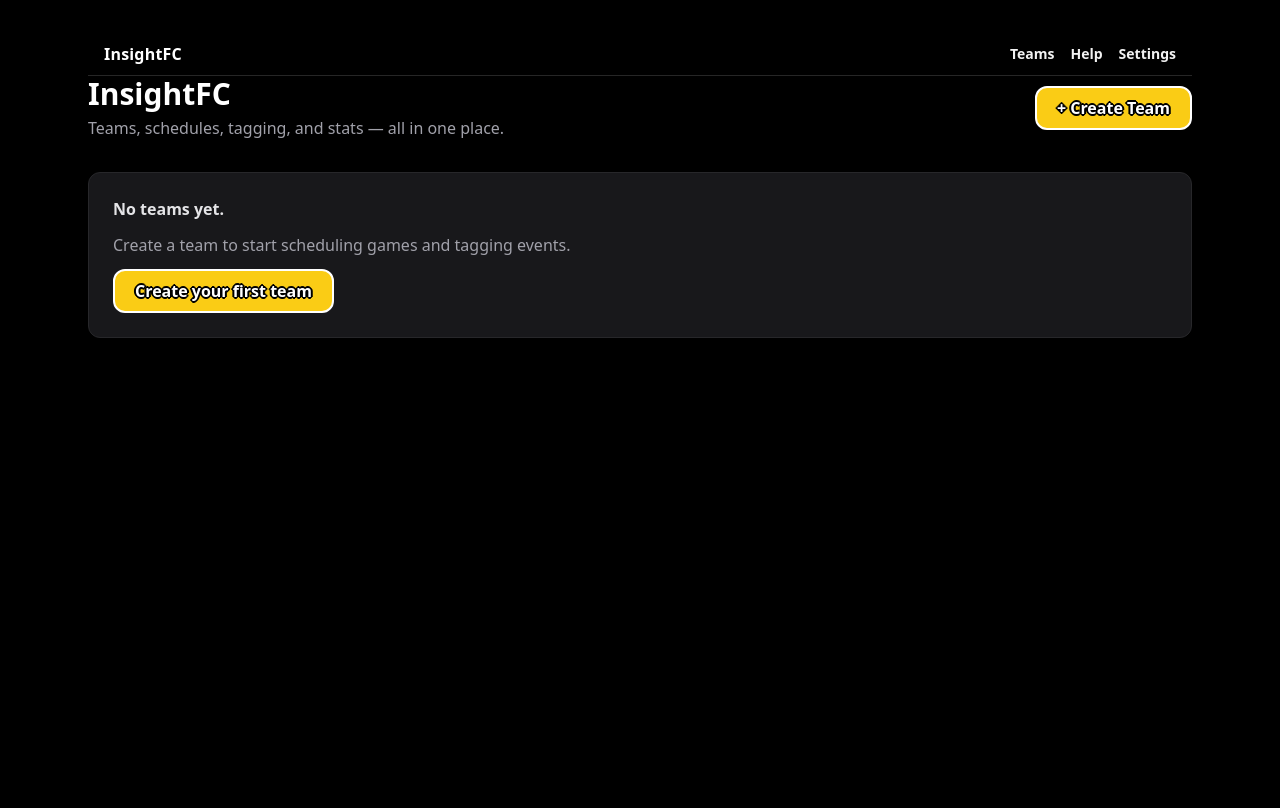
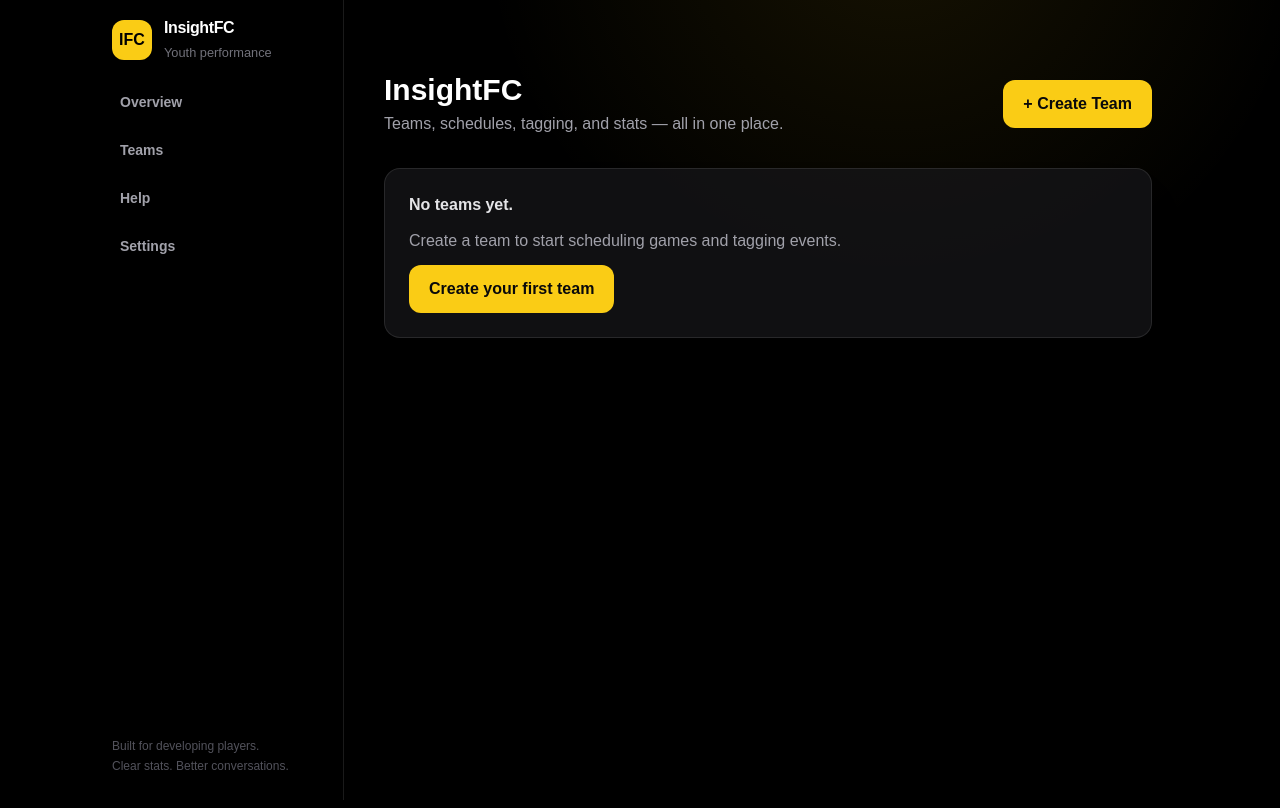
Before and after one commit to Jkidd173/insightfc, a Next.js app: page / in a window 1280 px wide. Shown: the top 808 px of the page. Built offline with nearby package versions, Linux system fonts and the light colour scheme.

Commit message:
InsightFC 2.0 UI redesign

```diff
--- a/app/(app)/layout.tsx
+++ b/app/(app)/layout.tsx
@@ -1,58 +1,23 @@
-// app/(app)/layout.tsx
 import React from "react";
 import Link from "next/link";
 
+const nav = [
+  ["Overview","/"],["Teams","/teams"],["Help","/help"],["Settings","/settings"]
+];
 export default function AppLayout({ children }: { children: React.ReactNode }) {
-  return (
-    <div>
-      <header
-        style={{
-          height: 44,
-          display: "flex",
-          alignItems: "center",
-          justifyContent: "space-between",
-          padding: "0 16px",
-          borderBottom: "1px solid rgba(255,255,255,0.15)",
-          position: "sticky",
-          top: 0,
-          background: "black",
-          zIndex: 100,
-        }}
-      >
-        <Link
-          href="/"
-          style={{
-            fontWeight: 900,
-            textDecoration: "none",
-            color: "white",
-            letterSpacing: 0.2,
-          }}
-        >
-          InsightFC
-        </Link>
-
-        <nav style={{ display: "flex", gap: 16 }}>
-          <Link href="/teams" style={linkStyle}>
-            Teams
-          </Link>
-          <Link href="/help" style={linkStyle}>
-            Help
-          </Link>
-          <Link href="/settings" style={linkStyle}>
-            Settings
-          </Link>
-        </nav>
-      </header>
-
-      <main>{children}</main>
+ return <div className="min-h-screen md:flex">
+   <aside className="border-b border-white/10 bg-black/30 backdrop-blur-xl md:fixed md:inset-y-0 md:w-64 md:border-b-0 md:border-r">
+    <div className="flex h-20 items-center justify-between px-6 md:justify-start">
+      <Link href="/" className="flex items-center gap-3 text-white no-underline">
+       <span className="grid h-10 w-10 place-items-center rounded-xl bg-yellow-400 font-black text-black">IFC</span>
+       <span><b className="block tracking-tight">InsightFC</b><small className="text-zinc-500">Youth performance</small></span>
+      </Link>
     </div>
-  );
+    <nav className="flex gap-2 overflow-x-auto px-4 pb-4 md:block md:space-y-1">
+     {nav.map(([label,href])=><Link key={href} href={href} className="block whitespace-nowrap rounded-xl px-4 py-3 text-sm font-semibold text-zinc-400 no-underline transition hover:bg-white/5 hover:text-white">{label}</Link>)}
+    </nav>
+    <div className="hidden px-6 md:absolute md:bottom-6 md:block"><p className="text-xs leading-5 text-zinc-600">Built for developing players.<br/>Clear stats. Better conversations.</p></div>
+   </aside>
+   <main className="min-w-0 flex-1 md:ml-64"><div className="mx-auto max-w-7xl px-5 py-8 md:px-10 md:py-10">{children}</div></main>
+ </div>
 }
-
-const linkStyle: React.CSSProperties = {
-  textDecoration: "none",
-  color: "white",
-  fontWeight: 800,
-  fontSize: 14,
-  opacity: 0.95,
-};
--- a/app/(app)/teams/[teamId]/layout.tsx
+++ b/app/(app)/teams/[teamId]/layout.tsx
@@ -1,73 +1,13 @@
 "use client";
-
-import React from "react";
-import Link from "next/link";
-import { useParams } from "next/navigation";
-
-function looksLikeUuid(v: string) {
-  return /^[0-9a-f]{8}-[0-9a-f]{4}-[0-9a-f]{4}-[0-9a-f]{4}-[0-9a-f]{12}$/i.test(v);
+import React from "react"; import Link from "next/link"; import {useParams,usePathname} from "next/navigation";
+export default function TeamLayout({children}:{children:React.ReactNode}){
+ const params=useParams(), pathname=usePathname(), teamId=(params?.teamId as string)||""; const base=`/teams/${teamId}`;
+ const tabs=[["Overview",base],["Schedule",`${base}/schedule`],["In progress",`${base}/in-progress`],["Completed",`${base}/completed`],["Players",`${base}/players`]];
+ return <div className="space-y-7">
+  <div><Link href="/teams" className="text-sm font-semibold text-zinc-500 no-underline hover:text-white">← All teams</Link>
+   <nav className="mt-5 flex gap-1 overflow-x-auto rounded-2xl border border-white/10 bg-white/[.025] p-1.5">
+    {tabs.map(([label,href])=><Link key={href} href={href} className={`whitespace-nowrap rounded-xl px-4 py-2.5 text-sm font-semibold no-underline transition ${pathname===href?"bg-yellow-400 text-black":"text-zinc-400 hover:bg-white/5 hover:text-white"}`}>{label}</Link>)}
+   </nav>
+  </div>{children}
+ </div>
 }
-
-export default function TeamLayout({ children }: { children: React.ReactNode }) {
-  const params = useParams();
-  const teamId = (params?.teamId as string | undefined) ?? "";
-
-  if (!looksLikeUuid(teamId)) {
-    return (
-      <div style={{ padding: 24, maxWidth: 900, margin: "0 auto" }}>
-        <h1 style={{ fontSize: 26, fontWeight: 950, marginBottom: 8 }}>
-          Invalid Team Link
-        </h1>
-        <div style={{ opacity: 0.85, marginBottom: 14 }}>
-          That URL doesn’t contain a valid team id.
-        </div>
-        <Link href="/teams" style={btnStyle}>
-          Go to Teams
-        </Link>
-      </div>
-    );
-  }
-
-  return (
-    <div style={{ padding: 24, maxWidth: 1000, margin: "0 auto" }}>
-      <div style={{ display: "flex", gap: 10, flexWrap: "wrap", marginBottom: 14 }}>
-        <Link href={`/teams/${teamId}`} style={tabStyle}>
-          Team Home
-        </Link>
-        <Link href={`/teams/${teamId}/schedule`} style={tabStyle}>
-          Schedule
-        </Link>
-        <Link href={`/teams/${teamId}/in-progress`} style={tabStyle}>
-          In Progress
-        </Link>
-        <Link href={`/teams/${teamId}/completed`} style={tabStyle}>
-          Completed
-        </Link>
-        <Link href={`/teams/${teamId}/players`} style={tabStyle}>
-          Players
-        </Link>
-      </div>
-
-      {children}
-    </div>
-  );
-}
-
-const tabStyle: React.CSSProperties = {
-  padding: "10px 14px",
-  borderRadius: 12,
-  fontWeight: 950,
-  border: "1px solid rgba(255,255,255,0.18)",
-  textDecoration: "none",
-  color: "inherit",
-};
-
-const btnStyle: React.CSSProperties = {
-  padding: "10px 14px",
-  borderRadius: 12,
-  fontWeight: 950,
-  border: "1px solid rgba(255,255,255,0.18)",
-  textDecoration: "none",
-  color: "inherit",
-  display: "inline-block",
-};
--- a/app/(app)/teams/[teamId]/page.tsx
+++ b/app/(app)/teams/[teamId]/page.tsx
@@ -1,128 +1,17 @@
 "use client";
-
-import React, { useEffect, useState } from "react";
-import { useParams } from "next/navigation";
-import Link from "next/link";
-import { supabase } from "@/lib/supabaseClient";
-
-type Team = {
-  id: string;
-  name: string;
-  season: string;
-};
-
-export default function TeamHomePage() {
-  const params = useParams();
-  const teamId = (params?.teamId as string | undefined) ?? "";
-
-  const [team, setTeam] = useState<Team | null>(null);
-  const [loading, setLoading] = useState(true);
-  const [error, setError] = useState<string | null>(null);
-
-  async function loadTeam() {
-    setError(null);
-    setLoading(true);
-    try {
-      const { data, error } = await supabase
-        .from("teams")
-        .select("id,name,season")
-        .eq("id", teamId)
-        .single();
-
-      if (error) throw error;
-      setTeam(data as Team);
-    } catch (e: any) {
-      setError(e?.message ?? "Failed to load team.");
-      setTeam(null);
-    } finally {
-      setLoading(false);
-    }
-  }
-
-  useEffect(() => {
-    if (!teamId) return;
-    loadTeam();
-  }, [teamId]);
-
-  if (!teamId) {
-    return <div style={{ padding: 24 }}>Missing team id.</div>;
-  }
-
-  if (loading) {
-    return <div style={{ padding: 24, opacity: 0.85 }}>Loading team…</div>;
-  }
-
-  if (error) {
-    return (
-      <div style={{ padding: 24 }}>
-        <div style={{ color: "#ff6666", fontWeight: 950 }}>{error}</div>
-        <button
-          onClick={loadTeam}
-          style={{
-            marginTop: 12,
-            padding: "10px 14px",
-            borderRadius: 12,
-            fontWeight: 900,
-            cursor: "pointer",
-            border: "1px solid rgba(255,255,255,0.2)",
-            background: "transparent",
-            color: "inherit",
-          }}
-        >
-          Retry
-        </button>
-      </div>
-    );
-  }
-
-  if (!team) {
-    return <div style={{ padding: 24 }}>Team not found.</div>;
-  }
-
-  return (
-    <div>
-      <h1 style={{ fontSize: 34, fontWeight: 950, margin: 0 }}>{team.name}</h1>
-      <div style={{ opacity: 0.85, marginTop: 6 }}>{team.season}</div>
-
-      <div
-        style={{
-          marginTop: 16,
-          border: "1px solid rgba(255,255,255,0.15)",
-          borderRadius: 14,
-          padding: 16,
-        }}
-      >
-        <div style={{ fontWeight: 950, marginBottom: 8 }}>
-          Team overview (coming soon)
-        </div>
-        <div style={{ opacity: 0.85 }}>
-          Record, trends, top actions, and player leaders will live here.
-        </div>
-      </div>
-
-      <div style={{ marginTop: 16, display: "flex", gap: 10, flexWrap: "wrap" }}>
-        <Link href={`/teams/${teamId}/schedule`} style={btn}>
-          Go to Schedule →
-        </Link>
-        <Link href={`/teams/${teamId}/in-progress`} style={btn}>
-          Go to In Progress →
-        </Link>
-        <Link href={`/teams/${teamId}/completed`} style={btn}>
-          Go to Completed →
-        </Link>
-        <Link href={`/teams/${teamId}/players`} style={btn}>
-          Go to Players →
-        </Link>
-      </div>
-    </div>
-  );
+import {useEffect,useState} from "react"; import {useParams} from "next/navigation"; import Link from "next/link"; import {supabase} from "@/lib/supabaseClient";
+type Team={id:string;name:string;season:string};
+export default function TeamHomePage(){
+ const {teamId}=useParams() as {teamId:string}; const [team,setTeam]=useState<Team|null>(null); const [loading,setLoading]=useState(true); const [error,setError]=useState<string|null>(null);
+ useEffect(()=>{(async()=>{try{const {data,error}=await supabase.from("teams").select("id,name,season").eq("id",teamId).single();if(error)throw error;setTeam(data as Team)}catch(e:any){setError(e?.message||"Failed to load team.")}finally{setLoading(false)}})()},[teamId]);
+ if(loading)return <div className="card text-zinc-400">Loading team workspace…</div>;
+ if(error||!team)return <div className="card border-red-500/20 text-red-300">{error||"Team not found."}</div>;
+ return <div className="space-y-7">
+  <header className="flex flex-col gap-5 lg:flex-row lg:items-end lg:justify-between"><div><div className="eyebrow">Team workspace</div><h1 className="page-title mt-2">{team.name}</h1><p className="muted mt-2">{team.season||"Current season"} · Player development hub</p></div><Link href={`/teams/${teamId}/schedule`} className="btn-yellow">+ Schedule match</Link></header>
+  <div className="grid gap-4 sm:grid-cols-2 xl:grid-cols-4">
+   {[["Players","Roster & profiles","Manage roster"],["Matches","Schedule & video","View schedule"],["Analysis","Player actions","Review games"],["Highlights","Players & team","Coming soon"]].map(([a,b,c])=><div className="stat-card" key={a}><p className="text-xs font-bold uppercase tracking-wider text-zinc-500">{a}</p><p className="mt-3 text-2xl font-bold">{b}</p><p className="mt-4 text-sm text-yellow-400">{c} →</p></div>)}
+  </div>
+  <div className="grid gap-5 lg:grid-cols-[1.5fr_1fr]"><section className="card"><div className="flex items-center justify-between"><div><p className="eyebrow">Development</p><h2 className="mt-2 text-xl font-bold">Team activity</h2></div><span className="rounded-full bg-white/5 px-3 py-1 text-xs text-zinc-400">Season view</span></div><div className="mt-8 rounded-xl border border-dashed border-white/10 px-5 py-10 text-center"><p className="font-semibold">Your performance story starts here</p><p className="muted mx-auto mt-2 max-w-md text-sm">As matches are analyzed, touches, passing, carries, recoveries and other age-appropriate development stats will appear here.</p></div></section>
+  <aside className="card"><p className="eyebrow">Quick actions</p><div className="mt-4 space-y-2"><Link className="btn-ghost w-full justify-between" href={`/teams/${teamId}/players`}>Manage players <span>→</span></Link><Link className="btn-ghost w-full justify-between" href={`/teams/${teamId}/schedule`}>Schedule match <span>→</span></Link><Link className="btn-ghost w-full justify-between" href={`/teams/${teamId}/in-progress`}>Active analysis <span>→</span></Link><Link className="btn-ghost w-full justify-between" href={`/teams/${teamId}/completed`}>Match archive <span>→</span></Link></div></aside></div>
+ </div>
 }
-
-const btn: React.CSSProperties = {
-  padding: "10px 14px",
-  borderRadius: 12,
-  fontWeight: 950,
-  border: "1px solid rgba(255,255,255,0.18)",
-  textDecoration: "none",
-  color: "inherit",
-};
--- a/app/(app)/teams/page.tsx
+++ b/app/(app)/teams/page.tsx
@@ -1,113 +1,23 @@
-// app/(app)/teams/page.tsx
 import Link from "next/link";
 import { redirect } from "next/navigation";
 import { createClient } from "@/lib/supabase/server";
-
-type TeamRow = {
-  id: string;
-  name: string | null;
-  created_at?: string | null;
-};
-
-export default async function TeamsPage() {
-  const supabase = await createClient();
-
-  const {
-    data: { user },
-    error: userError,
-  } = await supabase.auth.getUser();
-
-  if (userError || !user) {
-    redirect("/login");
-  }
-
-  const { data: teams, error: teamsError } = await supabase
-    .from("teams")
-    .select("id, name, created_at")
-    .order("created_at", { ascending: false });
-
-  return (
-    <div className="mx-auto max-w-5xl px-6 py-10">
-      <div className="mb-8 flex items-center justify-between gap-4">
-        <div>
-          <h1 className="text-3xl font-bold">Teams</h1>
-          <p className="mt-2 text-sm text-white/70">
-            Debug view for Supabase teams loading.
-          </p>
-        </div>
-
-        <Link
-          href="/teams/create"
-          className="rounded-xl bg-yellow-400 px-5 py-3 font-semibold text-black"
-        >
-          Create Team
-        </Link>
-      </div>
-
-      <div className="mb-6 rounded-2xl border border-white/10 p-4">
-        <h2 className="text-lg font-semibold">Debug Info</h2>
-        <div className="mt-3 space-y-2 text-sm text-white/80">
-          <p>
-            <span className="font-semibold">Logged in user:</span>{" "}
-            {user.email ?? user.id}
-          </p>
-          <p>
-            <span className="font-semibold">User ID:</span> {user.id}
-          </p>
-          <p>
-            <span className="font-semibold">Teams error:</span>{" "}
-            {teamsError ? teamsError.message : "none"}
-          </p>
-          <p>
-            <span className="font-semibold">Teams count:</span>{" "}
-            {teams ? teams.length : 0}
-          </p>
-        </div>
-      </div>
-
-      {teamsError ? (
-        <div className="mb-6 rounded-2xl border border-red-500/40 bg-red-500/10 px-4 py-3 text-sm text-red-200">
-          Failed to load teams: {teamsError.message}
-        </div>
-      ) : null}
-
-      <div className="mb-6 rounded-2xl border border-white/10 p-4">
-        <h2 className="text-lg font-semibold">Raw Teams Data</h2>
-        <pre className="mt-3 overflow-x-auto whitespace-pre-wrap break-words text-sm text-white/70">
-          {JSON.stringify(teams, null, 2)}
-        </pre>
-      </div>
-
-      {teams && teams.length > 0 ? (
-        <div className="grid gap-4 sm:grid-cols-2 lg:grid-cols-3">
-          {teams.map((team: TeamRow) => (
-            <Link
-              key={team.id}
-              href={`/teams/${team.id}`}
-              className="block rounded-2xl border border-white/10 p-5 transition hover:border-white/30"
-            >
-              <h2 className="text-xl font-semibold">
-                {team.name || "Untitled Team"}
-              </h2>
-              <p className="mt-2 break-all text-sm text-white/60">
-                Team ID: {team.id}
-              </p>
-              {team.created_at ? (
-                <p className="mt-2 text-xs text-white/50">
-                  Created: {new Date(team.created_at).toLocaleString()}
-                </p>
-              ) : null}
-            </Link>
-          ))}
-        </div>
-      ) : (
-        <div className="rounded-2xl border border-white/10 p-8 text-center">
-          <h2 className="text-xl font-semibold">No teams returned</h2>
-          <p className="mt-2 text-sm text-white/70">
-            This means the query returned an empty array.
-          </p>
-        </div>
-      )}
-    </div>
-  );
+type TeamRow={id:string;name:string|null;season?:string|null;created_at?:string|null};
+export default async function TeamsPage(){
+ const supabase=await createClient(); const {data:{user},error:userError}=await supabase.auth.getUser();
+ if(userError||!user) redirect("/login");
+ const {data:teams,error}=await supabase.from("teams").select("id,name,season,created_at").order("created_at",{ascending:false});
+ return <div className="space-y-8">
+  <header className="flex flex-col gap-5 sm:flex-row sm:items-end sm:justify-between">
+   <div><div className="eyebrow">Club workspace</div><h1 className="page-title mt-2">Your teams</h1><p className="muted mt-2 max-w-xl">Manage rosters, matches and player development from one place.</p></div>
+   <Link href="/teams/create" className="btn-yellow">+ Add team</Link>
+  </header>
+  {error?<div className="card border-red-500/20 text-red-300">We couldn’t load your teams. Please try again.</div>:null}
+  {teams?.length?<div className="grid gap-4 sm:grid-cols-2 xl:grid-cols-3">{teams.map((team:TeamRow)=>
+   <Link key={team.id} href={`/teams/${team.id}`} className="group card block no-underline transition hover:-translate-y-0.5 hover:border-yellow-400/30">
+    <div className="mb-8 flex items-start justify-between"><div className="grid h-12 w-12 place-items-center rounded-xl bg-yellow-400/10 text-lg font-black text-yellow-400">{(team.name||"T").slice(0,2).toUpperCase()}</div><span className="text-zinc-600 transition group-hover:text-yellow-400">↗</span></div>
+    <h2 className="text-xl font-bold text-white">{team.name||"Untitled team"}</h2><p className="mt-1 text-sm text-zinc-500">{team.season||"Season not set"}</p>
+    <div className="mt-5 border-t border-white/10 pt-4 text-xs font-semibold uppercase tracking-wider text-zinc-500">Open team workspace</div>
+   </Link>)}</div>:
+   <div className="card py-14 text-center"><div className="mx-auto mb-4 grid h-14 w-14 place-items-center rounded-2xl bg-yellow-400/10 text-yellow-400">＋</div><h2 className="text-xl font-bold">Build your first roster</h2><p className="muted mx-auto mt-2 max-w-md">Add a team to begin scheduling matches, adding players and tracking development.</p><Link href="/teams/create" className="btn-yellow mt-6">Create team</Link></div>}
+ </div>
 }
--- a/app/globals.css
+++ b/app/globals.css
@@ -1,76 +1,25 @@
-/* app/globals.css */
 @tailwind base;
 @tailwind components;
 @tailwind utilities;
 
-html,
+:root { color-scheme: dark; }
+html, body { min-height: 100%; }
 body {
-  height: 100%;
+  margin: 0; background:
+  radial-gradient(circle at 70% -10%, rgba(250,204,21,.09), transparent 26rem),
+  #08090b; color: #f4f4f5; font-family: Arial, Helvetica, sans-serif;
 }
-
-body {
-  background: #000;
-  color: #fff;
+* { box-sizing: border-box; }
+::selection { background:#facc15; color:#09090b; }
+@layer components {
+ .card { @apply rounded-2xl border border-white/10 bg-zinc-900/70 p-6 shadow-2xl shadow-black/10; }
+ .muted { @apply text-zinc-400; }
+ .input { @apply w-full rounded-xl border border-white/10 bg-black/40 px-4 py-3 text-white placeholder:text-zinc-600 outline-none transition focus:border-yellow-400/70 focus:ring-2 focus:ring-yellow-400/10; }
+ .select { @apply rounded-xl border border-white/10 bg-black/40 px-4 py-3 text-white outline-none focus:border-yellow-400/70; }
+ .btn-yellow { @apply inline-flex items-center justify-center rounded-xl bg-yellow-400 px-5 py-3 font-bold text-zinc-950 transition hover:bg-yellow-300 active:scale-[.98]; }
+ .btn-ghost { @apply inline-flex items-center justify-center rounded-xl border border-white/10 bg-white/[.03] px-5 py-3 font-semibold text-zinc-200 transition hover:border-white/20 hover:bg-white/[.06]; }
+ .btn-danger { @apply rounded-xl border border-red-500/20 bg-red-500/5 px-4 py-2 font-semibold text-red-300 transition hover:bg-red-500/10; }
+ .eyebrow { @apply text-xs font-bold uppercase tracking-[.18em] text-yellow-400; }
+ .page-title { @apply text-3xl font-bold tracking-tight text-white md:text-4xl; }
+ .stat-card { @apply rounded-2xl border border-white/10 bg-gradient-to-b from-white/[.055] to-white/[.025] p-5; }
 }
-
-/* ---------- Text Helpers ---------- */
-
-/* White text with a black outline (for button text, headings on yellow, etc.) */
-.text-outline {
-  text-shadow:
-    -1px -1px 0 #000,
-     1px -1px 0 #000,
-    -1px  1px 0 #000,
-     1px  1px 0 #000,
-     0px -2px 0 #000,
-     0px  2px 0 #000,
-    -2px  0px 0 #000,
-     2px  0px 0 #000;
-}
-
-/* ---------- Reusable UI Components (Tailwind @apply) ---------- */
-@layer components {
-  /* Cards / Panels */
-  .card {
-    @apply bg-zinc-900 border border-zinc-800 rounded-xl p-6;
-  }
-
-  /* Muted text (replaces text-muted-foreground) */
-  .muted {
-    @apply text-zinc-400;
-  }
-
-  /* Inputs */
-  .input {
-    @apply bg-black border border-zinc-700 rounded-lg px-3 py-2 text-white placeholder:text-zinc-500
-    focus:outline-none focus:ring-2 focus:ring-yellow-400;
-  }
-
-  .select {
-    @apply bg-black border border-zinc-700 rounded-lg px-3 py-2 text-white
-    focus:outline-none focus:ring-2 focus:ring-yellow-400;
-  }
-
-  /* Buttons */
-  .btn-yellow {
-    @apply bg-yellow-400 border-2 border-white rounded-xl px-5 py-2 font-extrabold cursor-pointer
-    hover:brightness-105 active:translate-y-[1px] transition;
-  }
-
-  /* Use with btn-yellow when you want the text outlined in black */
-  .btn-yellow-text {
-    @apply text-white;
-  }
-
-  /* Ghost button (secondary) */
-  .btn-ghost {
-    @apply border border-zinc-700 text-white font-semibold rounded-lg px-5 py-2
-    hover:border-yellow-400 transition;
-  }
-
-  /* Danger button (for delete/clear) */
-  .btn-danger {
-    @apply border border-red-700 text-red-300 font-semibold rounded-lg px-5 py-2
-    hover:border-red-500 transition;
-  }
-}
```
